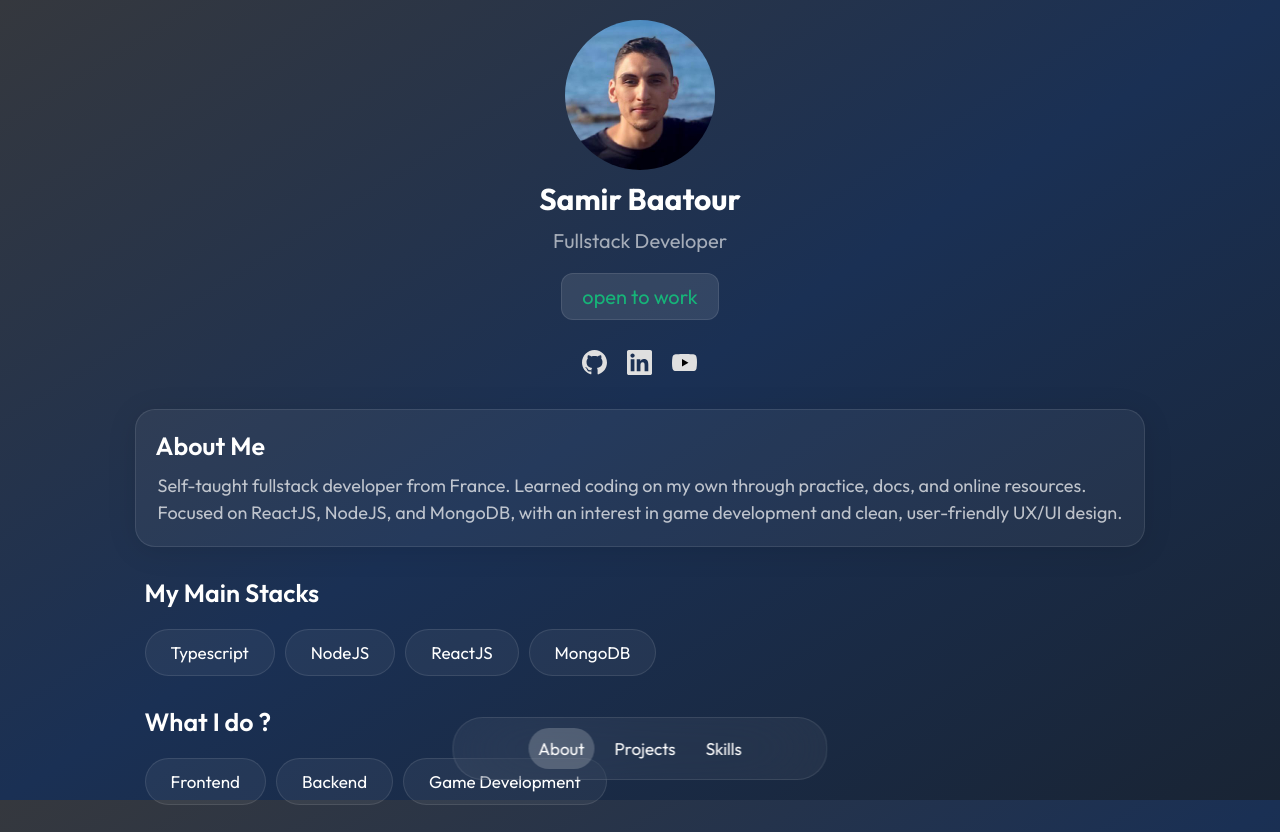
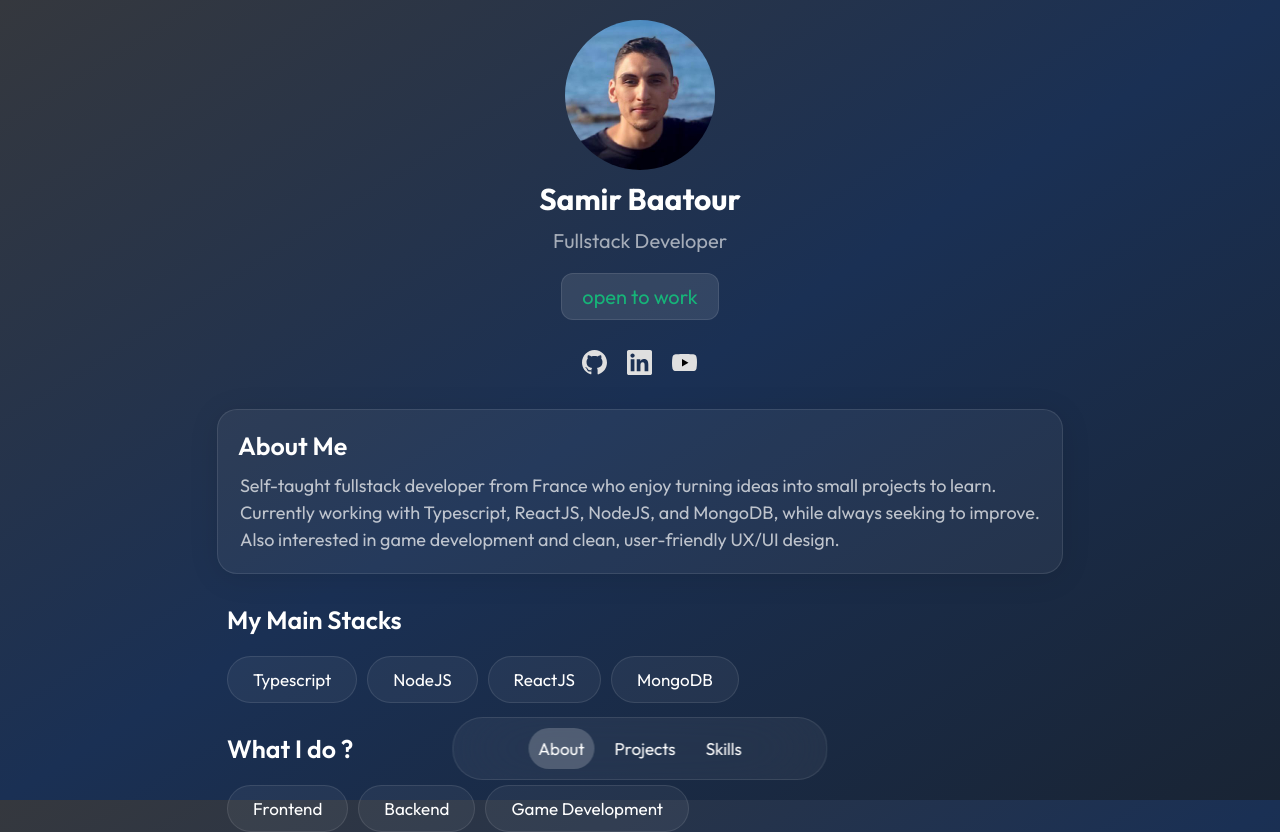
Before and after one commit to SuperCoolNinja/portfolio-2025, a React (Vite) app: page / in a window 1280 px wide. Shown: the top 832 px of the page. Built offline with nearby package versions, Linux system fonts and the light colour scheme.

Commit message:
I think I like these sentances better.

```diff
--- a/src/features/About/data/aboutItem_data.ts
+++ b/src/features/About/data/aboutItem_data.ts
@@ -12,6 +12,7 @@ export const aboutItemsData: IAboutItems[] = [
 ];
 
 export const AboutMeSentances: string[] = [
-  "Self-taught fullstack developer from France. Learned coding on my own through practice, docs, and online resources.",
-  "Focused on ReactJS, NodeJS, and MongoDB, with an interest in game development and clean, user-friendly UX/UI design.",
+  "Self-taught fullstack developer from France who enjoy turning ideas into small projects to learn.",
+  "Currently working with Typescript, ReactJS, NodeJS, and MongoDB, while always seeking to improve.",
+  "Also interested in game development and clean, user-friendly UX/UI design.",
 ];
```
